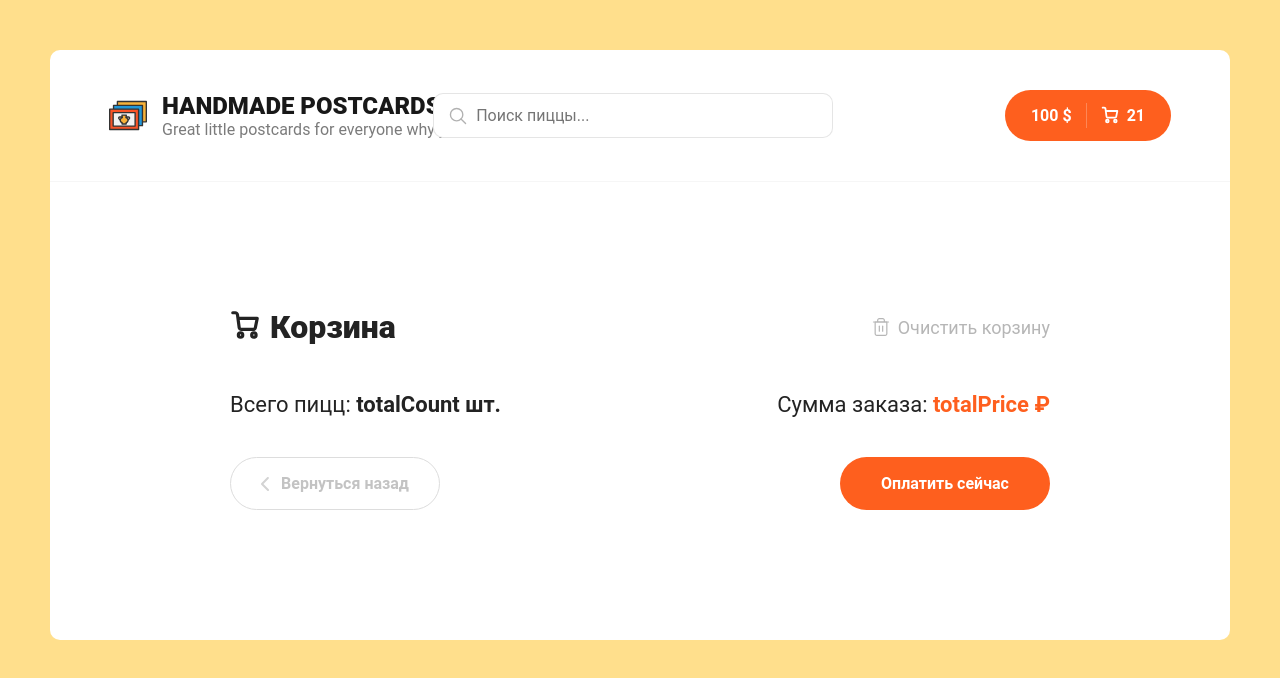
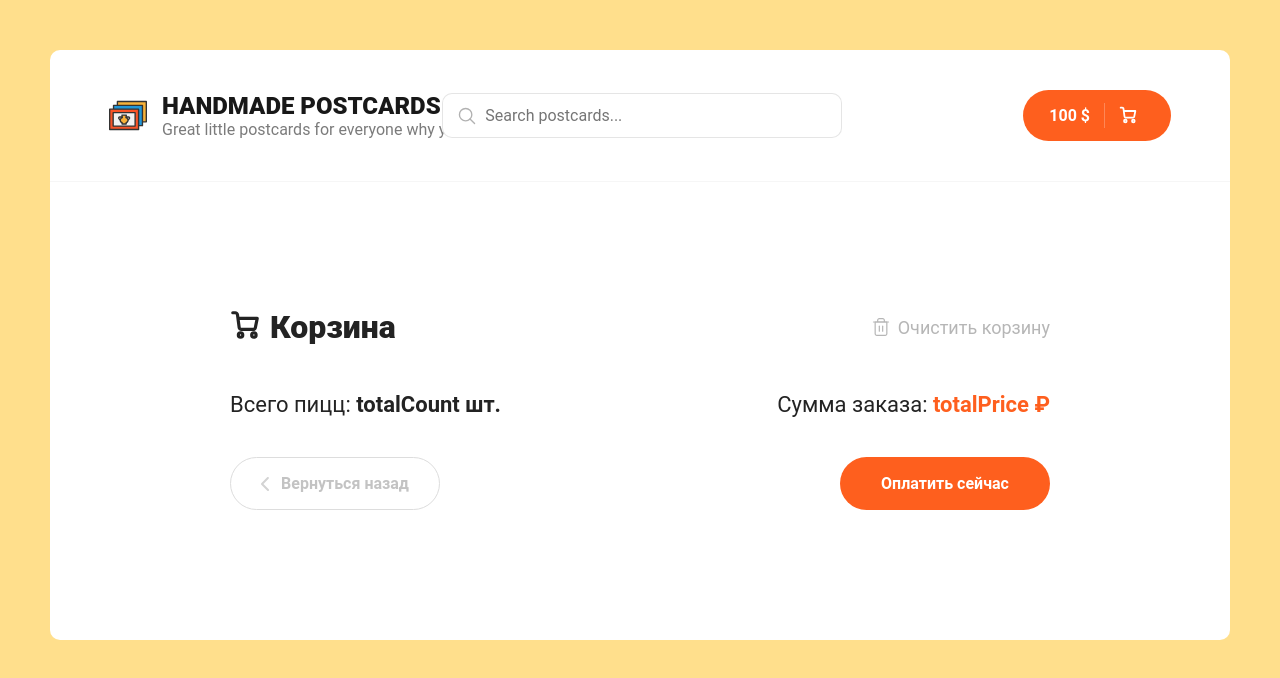
Before and after one commit to MaksimsNikulins123/postCards, a React (Create React App) app: page /cart in a window 1280 px wide. Shown: the top 678 px of the page. Built offline with nearby package versions, Linux system fonts and the light colour scheme.

Commit message:
Start edding redux tookkit

```diff
--- a/package.json
+++ b/package.json
@@ -3,10 +3,12 @@
   "version": "0.1.0",
   "private": true,
   "dependencies": {
+    "@reduxjs/toolkit": "^2.5.0",
     "cra-template": "1.2.0",
     "react": "^19.0.0",
     "react-content-loader": "^7.0.2",
     "react-dom": "^19.0.0",
+    "react-redux": "^9.2.0",
     "react-router": "^7.1.1",
     "react-router-dom": "^7.1.1",
     "react-scripts": "5.0.1",
--- a/src/App.js
+++ b/src/App.js
@@ -1,5 +1,6 @@
-import { useState } from "react";
+import React, { useState } from "react";
 import { Routes, Route } from "react-router";
+import { useDispatch, useSelector } from "react-redux";
 
 import MainLayout from "./layouts/MainLayout";
 import Home from "./pages/Home";
@@ -9,20 +10,30 @@ import "./scss/app.scss";
 import Cart from "./pages/Cart";
 
 
+export const SearchContext = React.createContext();
+export const ItemAddedCountContext = React.createContext();
 
 function App() {
-  // console.log("App render");
+  console.log("App render");
 
-  const [searchValue, setSearchValue] = useState('')
+  const [searchValue, setSearchValue] = useState("");
+  const [itemAddedCount, setItemAddedCount] = useState(0);
+
+  const filter = useSelector((state) => state.filter.count)
+  const dispatch = useDispatch()
 
   return (
-    <Routes>
-      <Route path="/" element={<MainLayout searchValue={searchValue} setSearchValue={setSearchValue}/>}>
-        <Route index element={<Home searchValue={searchValue}/>} />
-        <Route  path="cart" element={<Cart />}/>
-        <Route path="*" element={<NotFound />} />
-      </Route>
-    </Routes>
+    <SearchContext.Provider value={{searchValue, setSearchValue}}>
+    <ItemAddedCountContext.Provider value={{itemAddedCount, setItemAddedCount}}>
+      <Routes>
+        <Route path="/" element={<MainLayout/>}>
+          <Route index element={<Home />} />
+          <Route path="cart" element={<Cart />} />
+          <Route path="*" element={<NotFound />} />
+        </Route>
+      </Routes>
+    </ItemAddedCountContext.Provider>
+    </SearchContext.Provider>
   );
 }
 
--- a/src/components/Header.jsx
+++ b/src/components/Header.jsx
@@ -4,10 +4,17 @@ import { Link } from "react-router";
 
 import logoSvg from "../assets/img/postCards-logo.svg";
 import { Search } from "./Search";
+
+import { ItemAddedCountContext } from "../App";
 // import { Search } from '.';
 // import { selectCart } from '../redux/cart/selectors';
 
-export const Header = ({searchValue, setSearchValue}) => {
+export const Header = () => {
+
+  // const [itemAdded, setItemAdded] = useState('')
+
+  const {itemAddedCount} = React.useContext(ItemAddedCountContext)
+  console.log(itemAddedCount)
   // const { items, totalPrice } = useSelector(selectCart);
   // const location = useLocation();
   // const isMounted = React.useRef(false);
@@ -21,7 +28,7 @@ export const Header = ({searchValue, setSearchValue}) => {
   //   }
   //   isMounted.current = true;
   // }, [items]);
-
+console.log('Header render')
   return (
     <div className="header">
       <div className="container">
@@ -34,7 +41,7 @@ export const Header = ({searchValue, setSearchValue}) => {
             </div>
           </div>
         </Link>
-        <Search searchValue={searchValue} setSearchValue={setSearchValue}/>
+        <Search />
         {/* {location.pathname !== '/cart' && <Search />} */}
         <div className="header__cart">
           {/* {location.pathname !== '/cart' && ( */}
@@ -70,7 +77,8 @@ export const Header = ({searchValue, setSearchValue}) => {
                 strokeLinejoin="round"
               />
             </svg>
-            <span>21</span>
+            <span>{itemAddedCount > 0 ? itemAddedCount : ''} </span>
+            {/* <span>{itemAddedCount} </span> */}
           </Link>
           {/* )} */}
         </div>
--- a/src/components/PostCardBlock/index.jsx
+++ b/src/components/PostCardBlock/index.jsx
@@ -1,4 +1,5 @@
 import React, { useState } from 'react';
+import { ItemAddedCountContext } from '../../App';
 // import { Link } from 'react-router-dom';
 // import { useDispatch, useSelector } from 'react-redux';
 // import { selectCartItemById } from '../../redux/cart/selectors';
@@ -31,6 +32,13 @@ export const PostCardBlock = ({
   const [activeType, setActiveType] = React.useState(0);
   const [activeSize, setActiveSize] = React.useState(0);
 
+  const {itemAddedCount, setItemAddedCount} = React.useContext(ItemAddedCountContext)
+
+const addItemToCart = (postCardId) => {
+  console.log(postCardId)
+  setCount(count + 1)
+  setItemAddedCount(itemAddedCount + 1)
+}
   // const addedCount = cartItem ? cartItem.count : 0;
 
   // const onClickAdd = () => {
@@ -79,7 +87,7 @@ export const PostCardBlock = ({
         </div>
         <div className="postCard-block__bottom">
           <div className="postCard-block__price">from {price}$</div>
-          <button  className="button button--outline button--add" onClick={() => setCount(count + 1)}>
+          <button  className="button button--outline button--add" onClick={() => addItemToCart(id)}>
             <svg
               width="12"
               height="12"
--- a/src/components/Search/index.jsx
+++ b/src/components/Search/index.jsx
@@ -2,10 +2,15 @@ import React from 'react';
 // import { useDispatch } from 'react-redux';
 // import debounce from 'lodash.debounce';
 
+import { SearchContext } from '../../App';
+
 import styles from './Search.module.scss';
+
 // import { setSearchValue } from '../../redux/filter/slice';
 
-export const Search = ({searchValue, setSearchValue}) => {
+export const Search = () => {
+
+  const {searchValue, setSearchValue} = React.useContext(SearchContext)
   // const dispatch = useDispatch();
   // const [value, setValue] = React.useState('');
   // const inputRef = React.useRef(null);
@@ -27,6 +32,7 @@ export const Search = ({searchValue, setSearchValue}) => {
   //   setValue(event.target.value);
   //   // updateSearchValue(event.target.value);
   // };
+  console.log('Search render')
 
   return (
     <div className={styles.root}>
@@ -68,7 +74,7 @@ export const Search = ({searchValue, setSearchValue}) => {
         value={searchValue}
         onChange={(e)=> setSearchValue(e.target.value)}
         className={styles.input}
-        placeholder="Поиск пиццы..."
+        placeholder="Search postcards..."
       />
       {searchValue && (
         <svg
--- a/src/index.js
+++ b/src/index.js
@@ -1,6 +1,8 @@
 import React from "react";
 import ReactDOM from "react-dom/client";
 import { BrowserRouter } from "react-router";
+import { store } from "./redux/store";
+import { Provider } from "react-redux";
 
 import "./index.css";
 
@@ -11,7 +13,9 @@ const root = document.getElementById("root");
 ReactDOM.createRoot(root).render(
   <React.StrictMode>
     <BrowserRouter>
-      <App />
+      <Provider store={store}>
+        <App />
+      </Provider>
     </BrowserRouter>
   </React.StrictMode>
 );
--- a/src/layouts/MainLayout.jsx
+++ b/src/layouts/MainLayout.jsx
@@ -3,10 +3,12 @@ import { Outlet } from 'react-router';
 
 import { Header } from '../components/Header';
 
-const MainLayout = ({searchValue, setSearchValue}) => {
+const MainLayout = () => {
+
+  console.log('Main layout render')
   return (
     <div className="wrapper">
-        <Header searchValue={searchValue} setSearchValue={setSearchValue}/>
+        <Header />
       <div className="content">
         <Outlet />
       </div>
--- a/src/pages/Home.jsx
+++ b/src/pages/Home.jsx
@@ -20,18 +20,23 @@ import { PostCardBlock } from '../components/PostCardBlock';
 import { Sort } from '../components/Sort';
 import { Skeleton } from '../components/PostCardBlock/Skeleton';
 import { Pagination } from '../components/Pagination';
+import { SearchContext } from '../App';
 
-const Home = ({searchValue}) => {
+const Home = () => {
 
   const [loading, isLoading] = useState(true)
   const [items, setItems] = useState([])
   const [sortList, setSortList] = useState([]);
   const [category, setCategory] = useState(0);
-  const [sortBy, setSortBy] = useState({"name": "popularity (DESC)", "sortBy": "rating", "order": "desc"});
+  const [sortBy, setSortBy] = useState('');
   const [currentPage, setCurrentPage] = useState(1);
   const [pagesCount, setPagesCount] = useState(1)
 
   const maxItmesPerPage = 6
+
+  const {searchValue} = React.useContext(SearchContext)
+
+
 
 
   useEffect(() => {
@@ -55,7 +60,7 @@ const Home = ({searchValue}) => {
 
   useEffect(() => {
     const url = new URL('https://676c71c20e299dd2ddfcd273.mockapi.io/PostCards')
-     url.searchParams.append('sortBy', sortBy.sortBy);
+    url.searchParams.append('sortBy', sortBy.sortBy);
     url.searchParams.append('order', sortBy.order)
     fetch(url, {
       method: 'GET',
@@ -85,7 +90,7 @@ const Home = ({searchValue}) => {
     })
     .then((json) => {
       setSortList(json)
-      // setSortBy(json[0])
+      setSortBy(json[0])
     })
   },[])
 
@@ -189,9 +194,9 @@ const Home = ({searchValue}) => {
   const postCardsPerPage = postcards.slice(maxItmesPerPage * (currentPage - 1), maxItmesPerPage * currentPage)
   const skeletons = [...new Array(maxItmesPerPage)].map((_, index) => <Skeleton key={index} />);
 
-  // console.log(postcards)
-  // console.log(postCardsPerPage)
-  // console.log('Home render')
+
+  console.log('Home render')
+
   return (
     <div className="container">
       <div className="content__top">
--- /dev/null
+++ b/src/redux/slices/filterSlice.js
@@ -0,0 +1,30 @@
+import { createSlice } from '@reduxjs/toolkit'
+
+const initialState = {
+  count: 0,
+}
+
+export const filterSlice = createSlice({
+  name: 'filter',
+  initialState,
+  reducers: {
+    increment: (state) => {
+      // Redux Toolkit allows us to write "mutating" logic in reducers. It
+      // doesn't actually mutate the state because it uses the Immer library,
+      // which detects changes to a "draft state" and produces a brand new
+      // immutable state based off those changes
+      state.count += 1
+    },
+    decrement: (state) => {
+      state.count -= 1
+    },
+    incrementByAmount: (state, action) => {
+      state.count += action.payload
+    },
+  },
+})
+
+// Action creators are generated for each case reducer function
+export const { increment, decrement, incrementByAmount } = filterSlice.actions
+
+export default filterSlice.reducer
--- /dev/null
+++ b/src/redux/store.js
@@ -0,0 +1,7 @@
+import { configureStore } from '@reduxjs/toolkit';
+import filterReducer from './slices/filterSlice'
+
+
+export const store = configureStore({
+  reducer: { filter: filterReducer},
+})
```
Also changed, not shown: 1 other file (tests, documents, lock files or other folders).
